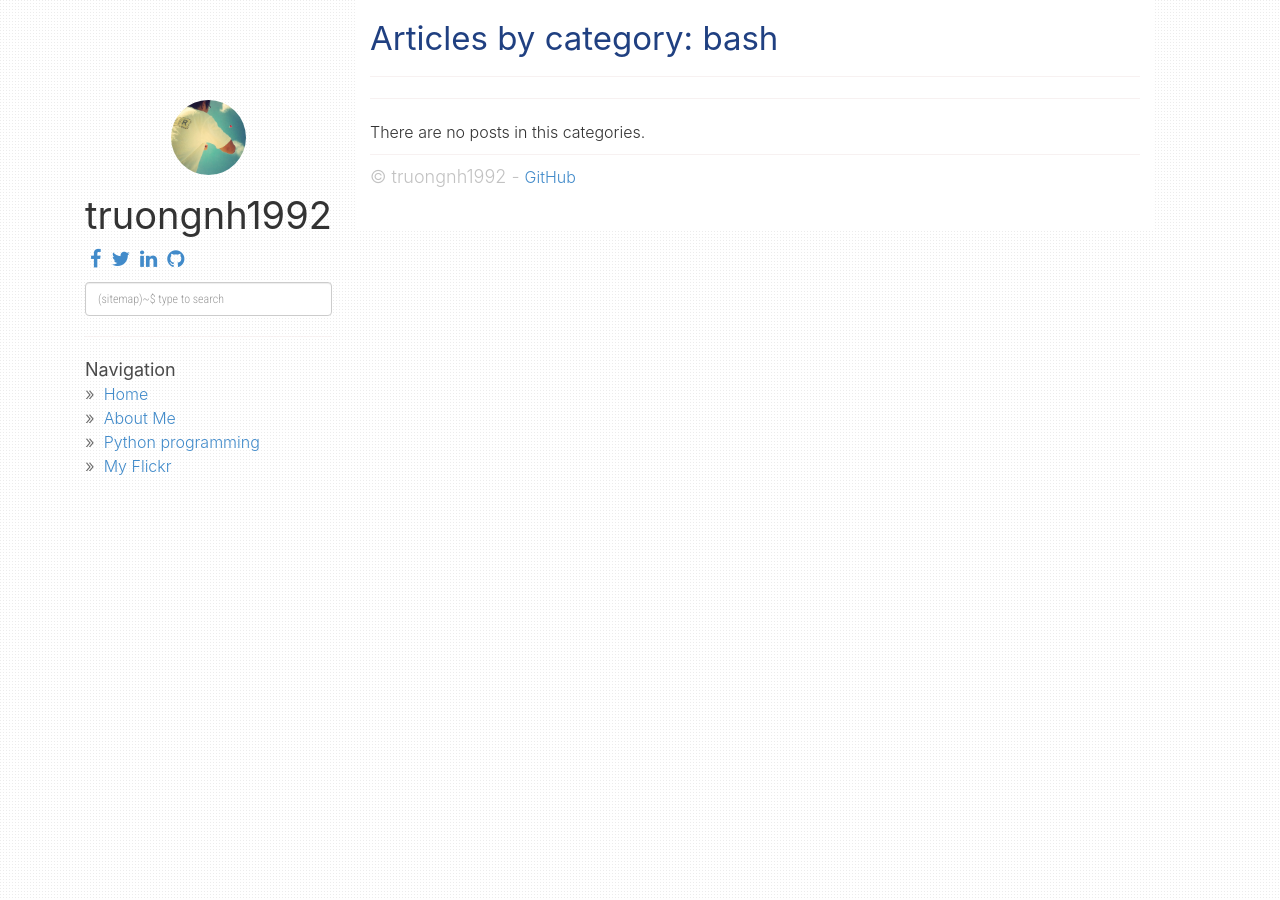
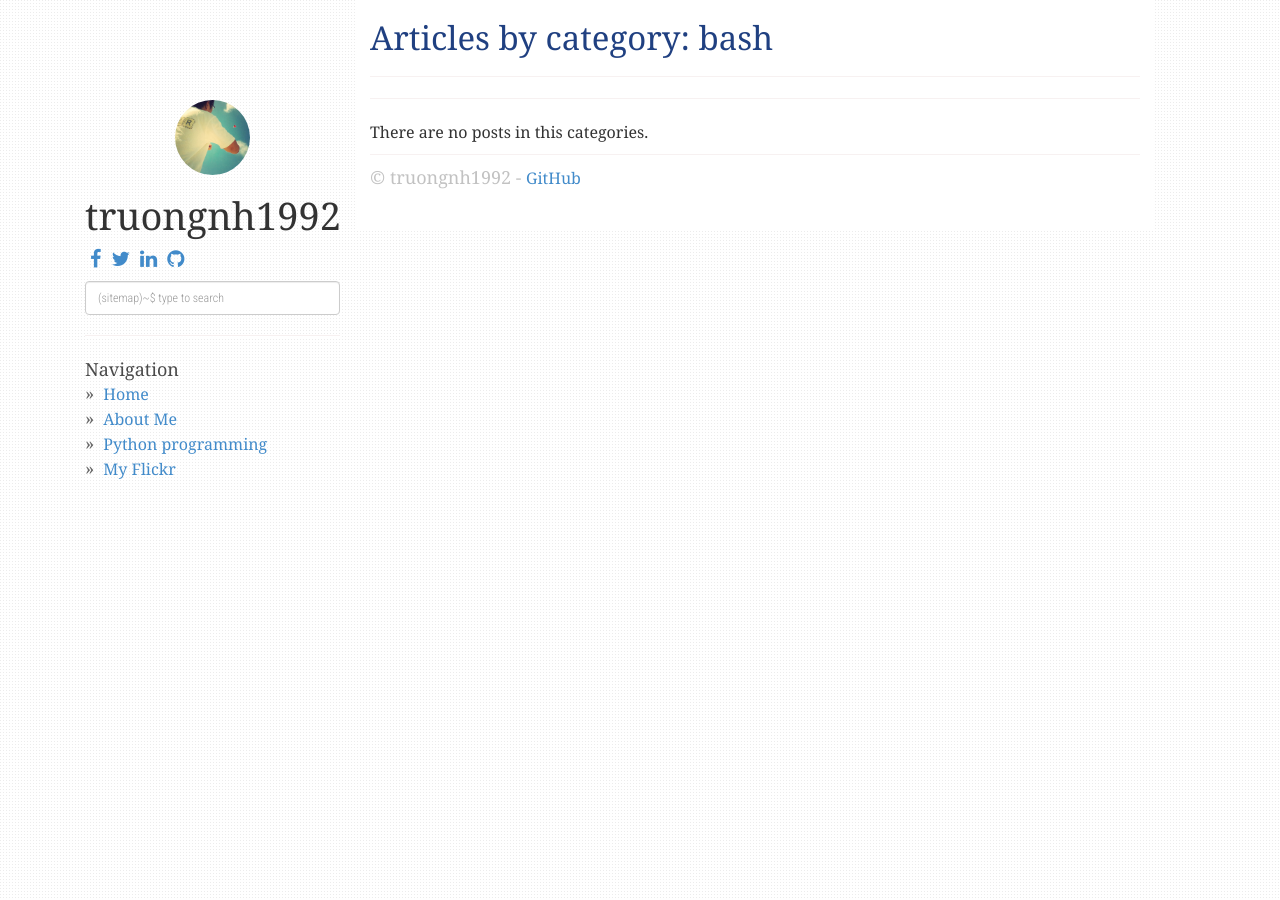
Before and after one commit to truongnh1992/truongnh1992.github.io, a Jekyll site: the page built from category/bash.md, in a window 1280 px wide. Built offline with Jekyll 4.4.1, drawn with Linux system fonts in a browser that asks for light colours; nearby versions of some CDN libraries.

Commit message:
Update main.css

```diff
--- a/static/css/main.css
+++ b/static/css/main.css
@@ -1,5 +1,5 @@
 body {
-  font-family: -apple-system, Arial, sans-serif;
+  font-family: Georgia, Arial, sans-serif;
   background: url("/static/img/subtle_dots.png");
   line-height: 1.5em;
   text-align: justify;
@@ -16,7 +16,7 @@ blockquote {
 .post-title {
  color:#204081;
  text-align:left;
- font-family:-apple-system, sans-serif;
+ font-family: Georgia, sans-serif;
  font-size:33px
 }
 hr {
```
